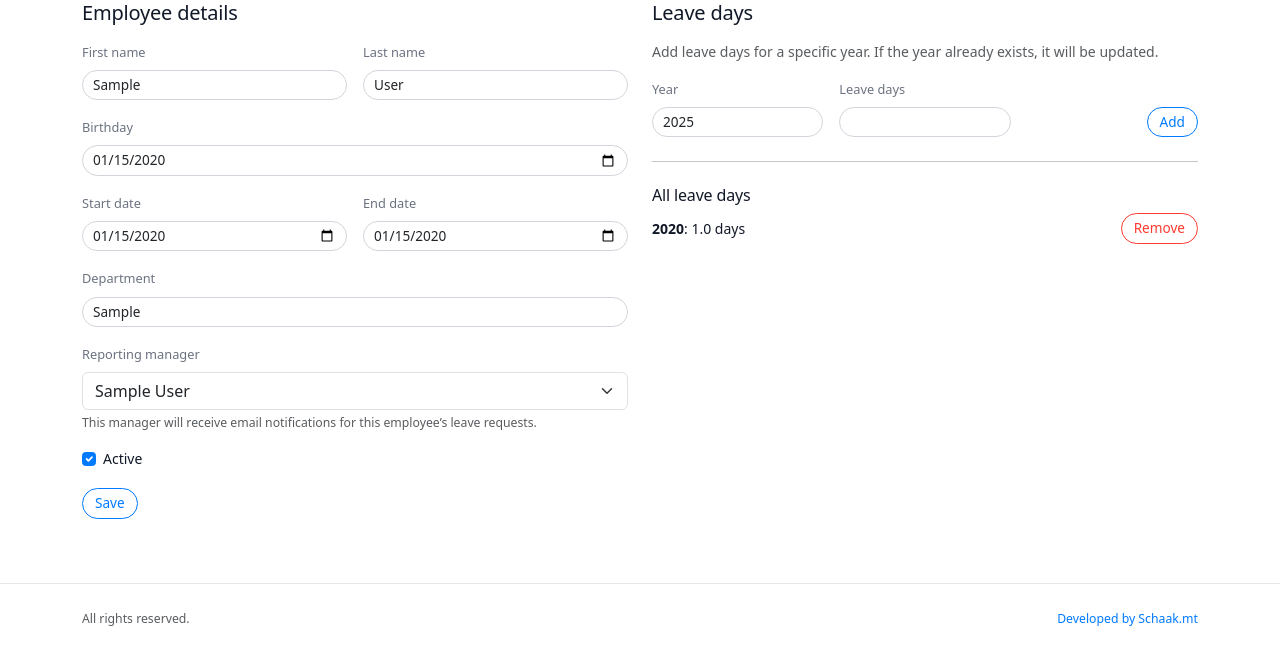
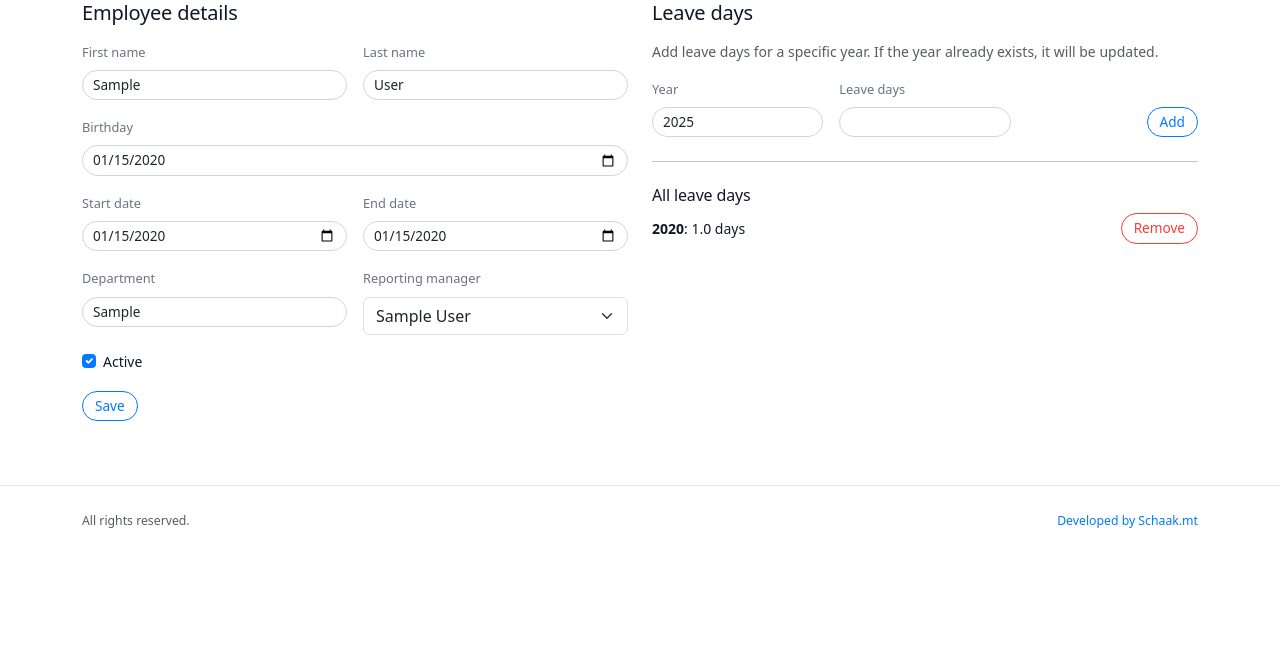
Before and after one commit to schaak722/leave-tracker, a Flask app: page /admin/employee/1/edit in a window 1280 px wide. Shown: the part 146-801 px from the top of the page. After the commit the page ends 674 px from the top, so only its background shows below. Run offline with Flask 3, Linux system fonts and the light colour scheme; the visitor is signed in with stand-in values (Sample User, id 1); tables that the repository leaves empty hold one stand-in row (values such as "Sample post").

Commit message:
Update edit_employee.html

```diff
--- a/templates/edit_employee.html
+++ b/templates/edit_employee.html
@@ -88,8 +88,9 @@
           </div>
         </div>
 
-        <!-- Department (under Start/End) -->
-        <div class="mb-3">
+        <!-- Department + Reporting manager (inline, equal width) -->
+        <div class="row g-3 mb-3">
+          <div class="col-md-6">
             <label for="department" class="form-label">Department</label>
             <input
               type="text"
@@ -100,21 +101,19 @@
             >
           </div>
 
-        <!-- Reporting manager -->
-        <div class="mb-3 mt-3">
+          <div class="col-md-6">
             <label for="reporting_manager_id" class="form-label">Reporting manager</label>
             <select id="reporting_manager_id" name="reporting_manager_id" class="form-select">
               <option value="">-- None --</option>
-            {% for m in manager_employees|sort(attribute="name") %}
+              {% for m in manager_employees %}
                 <option value="{{ m.id }}" {% if employee.reporting_manager_id == m.id %}selected{% endif %}>
                   {{ m.name }}
                 </option>
               {% endfor %}
             </select>
-          <div class="form-text">
-            This manager will receive email notifications for this employee’s leave requests.
           </div>
         </div>
+
 
         <!-- Active -->
         <div class="form-check mb-3">
```
Lines whose indentation alone changed are shown as unchanged.
